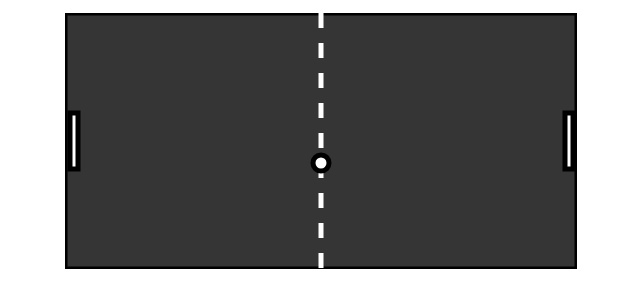
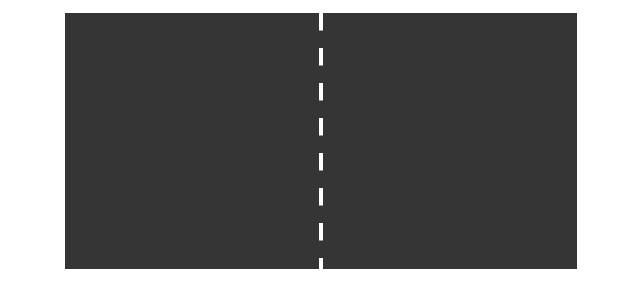
Before and after one commit to xufelixu/ponggame, a website built with webpack: page index.html in a window 1280 px wide. Shown: the part 286-594 px from the top of the page, without its empty margins (319-959 px from the left). Built offline with nearby package versions, Linux system fonts and the light colour scheme.

Commit message:
rec and line

```diff
--- a/index.html
+++ b/index.html
@@ -10,14 +10,14 @@
 	<div class="game-wrapper">
 		<h1>Pong</h1>
 		<div id="game"></div>
-		<svg xmlns="http://www.w3.org/2000/svg" version="1.1" viewBox="0 0 512 256" width="512" height="256">
+		<!-- <svg xmlns="http://www.w3.org/2000/svg" version="1.1" viewBox="0 0 512 256" width="512" height="256">
 			<rect x="0" y="0" width="512" height="256" fill="#353535" stroke="#000000" stroke-width="5" />
 			<rect x="5" y="100" width="8" height="56" fill=white stroke="#000000" stroke-width="5" />
 			<rect x="500" y="100" width="8" height="56" fill=white stroke="#000000" stroke-width="5" />
 			<line x1="256" y1="0" x2="256" y2="256" stroke="white" stroke-width="5" stroke-dasharray=15 />
 
 			<circle cx="256" cy="150" r="8" fill=white stroke="#000000" stroke-width="5" id="blue" />
-		</svg>
+		</svg> -->
 	</div>
 	<script type="text/javascript" src="build/bundle.js"></script>
 </body>
--- a/src/index.js
+++ b/src/index.js
@@ -5,6 +5,7 @@ import Game from './partials/Game'
 const game = new Game('game', 512, 256);
 
 (function gameLoop() {
+
     game.render();
     requestAnimationFrame(gameLoop);
 })();
--- /dev/null
+++ b/src/partials/Board.js
@@ -0,0 +1,29 @@
+import {
+    SVG_NS
+} from '../settings';
+
+export default class Board {
+    constructor(width, height) {
+        this.width = width;
+        this.height = height;
+    }
+    render(svg) {
+        //...
+        let rect = document.createElementNS(SVG_NS, "rect");
+        rect.setAttributeNS(null, 'width', this.width);
+        rect.setAttributeNS(null, 'height', this.height);
+        rect.setAttributeNS(null, 'fill', '#353535');
+
+        let line = document.createElementNS(SVG_NS, "line");
+
+        line.setAttributeNS(null, 'x1', (this.width) / 2);
+        line.setAttributeNS(null, 'y1', 0);
+        line.setAttributeNS(null, 'x2', (this.width) / 2);
+        line.setAttributeNS(null, 'y2', this.height);
+        line.setAttributeNS(null, 'stroke', 'white');
+        line.setAttributeNS(null, 'stroke-dasharray', '17.5');
+        line.setAttributeNS(null, 'stroke-width', '4');
+        svg.appendChild(rect);
+        svg.appendChild(line);
+    }
+}
--- a/src/partials/Game.js
+++ b/src/partials/Game.js
@@ -1,3 +1,9 @@
+//import SVG_NS from setting.js
+import {
+	SVG_NS
+} from "../settings";
+import Board from "./Board";
+
 export default class Game {
 
 	constructor(element, width, height) {
@@ -6,10 +12,22 @@ export default class Game {
 		this.height = height;
 
 		// Other code goes here...
+		this.gameElement = document.getElementById(this.element);
+		this.board = new Board(this.width, this.height);
 	}
 
+	// More code goes here... render=drew
 	render() {
-		// More code goes here...
+		this.gameElement.innerHTML = ""; //fix bug on index.js gameloop eg.run console.log
+		let svg = document.createElementNS(SVG_NS, "svg");
+		svg.setAttributeNS(null, 'width', this.width);
+		svg.setAttributeNS(null, 'height', this.height);
+		svg.setAttributeNS(null, 'viewBox', `0 0 ${this.width} ${this.height}`);
+		this.gameElement.appendChild(svg);
+		this.board.render(svg)
+
+
+
 	}
 
 }
--- a/src/settings.js
+++ b/src/settings.js
@@ -0,0 +1 @@
+export const SVG_NS = "http://www.w3.org/2000/svg";
```
